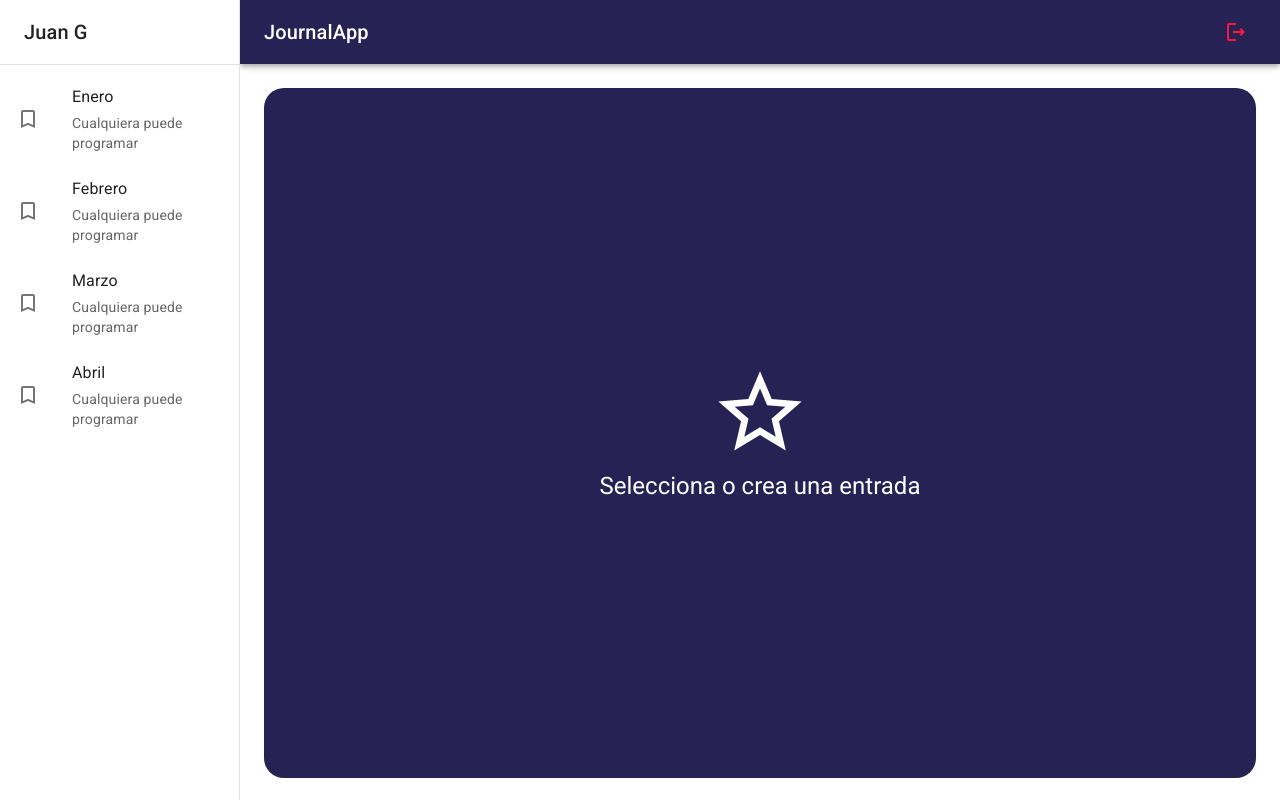
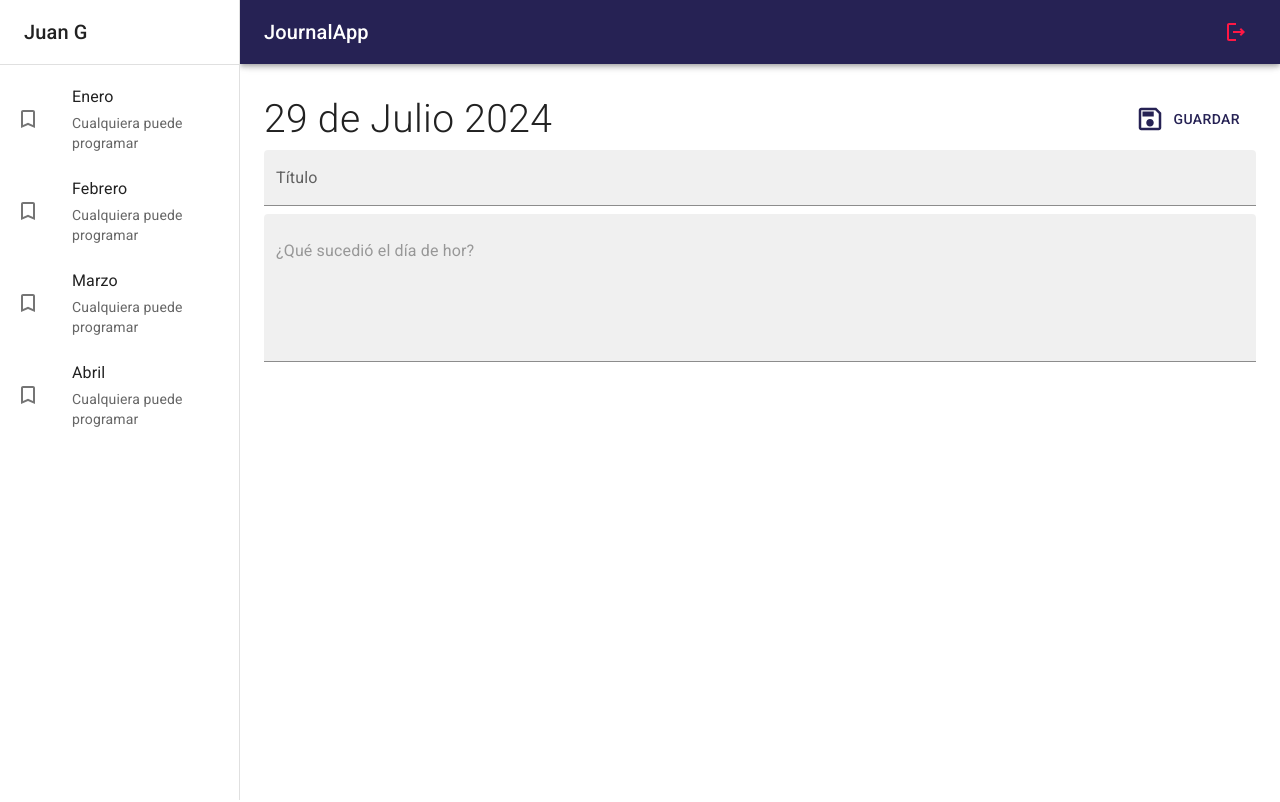
Before and after one commit to Juan-Gonon/JournalApp, a React (Vite) app: page / in a window 1280 px wide. Built offline with nearby package versions, Linux system fonts and the light colour scheme.

Commit message:
NoteView

```diff
--- a/src/journal/pages/JournalPage.jsx
+++ b/src/journal/pages/JournalPage.jsx
@@ -1,11 +1,12 @@
 import { JournalLayout } from '../layout/JournalLayout'
-import { NothingSelectedView } from '../view'
+import { NoteView, NothingSelectedView } from '../view'
 
 export function JournalPage () {
   return (
     <JournalLayout>
 
-      <NothingSelectedView />
+      {/* <NothingSelectedView /> */}
+      <NoteView />
     </JournalLayout>
   )
 }
--- /dev/null
+++ b/src/journal/view/NoteView.jsx
@@ -0,0 +1,46 @@
+import { SaveOutlined } from '@mui/icons-material'
+import { Button, Grid, TextField, Typography } from '@mui/material'
+
+export function NoteView () {
+  return (
+    <Grid
+      container
+      direction='row'
+      justifyContent='space-between'
+      sx={{ mb: 1 }}
+      alignItems='center'
+    >
+      <Grid item>
+        <Typography fontSize={39} fontWeight='light'>29 de Julio 2024</Typography>
+      </Grid>
+      <Grid item>
+        <Button color='primary' sx={{ padding: 2 }}>
+          <SaveOutlined sx={{ fontSize: 30, mr: 1 }} />
+          Guardar
+        </Button>
+      </Grid>
+      <Grid container>
+        <TextField
+          type='text'
+          variant='filled'
+          fullWidth
+          placeholder='Ingrese un titulo'
+          label='Título'
+          sx={{ border: 'none', mb: 1 }}
+        />
+
+        <TextField
+          type='text'
+          variant='filled'
+          fullWidth
+          multiline
+          placeholder='¿Qué sucedió el día de hor?'
+          minRows={5}
+        />
+
+        {/* Image gallery */}
+
+      </Grid>
+    </Grid>
+  )
+}
--- a/src/journal/view/index.js
+++ b/src/journal/view/index.js
@@ -1 +1,2 @@
 export * from './NothingSelectedView'
+export * from './NoteView'
```
